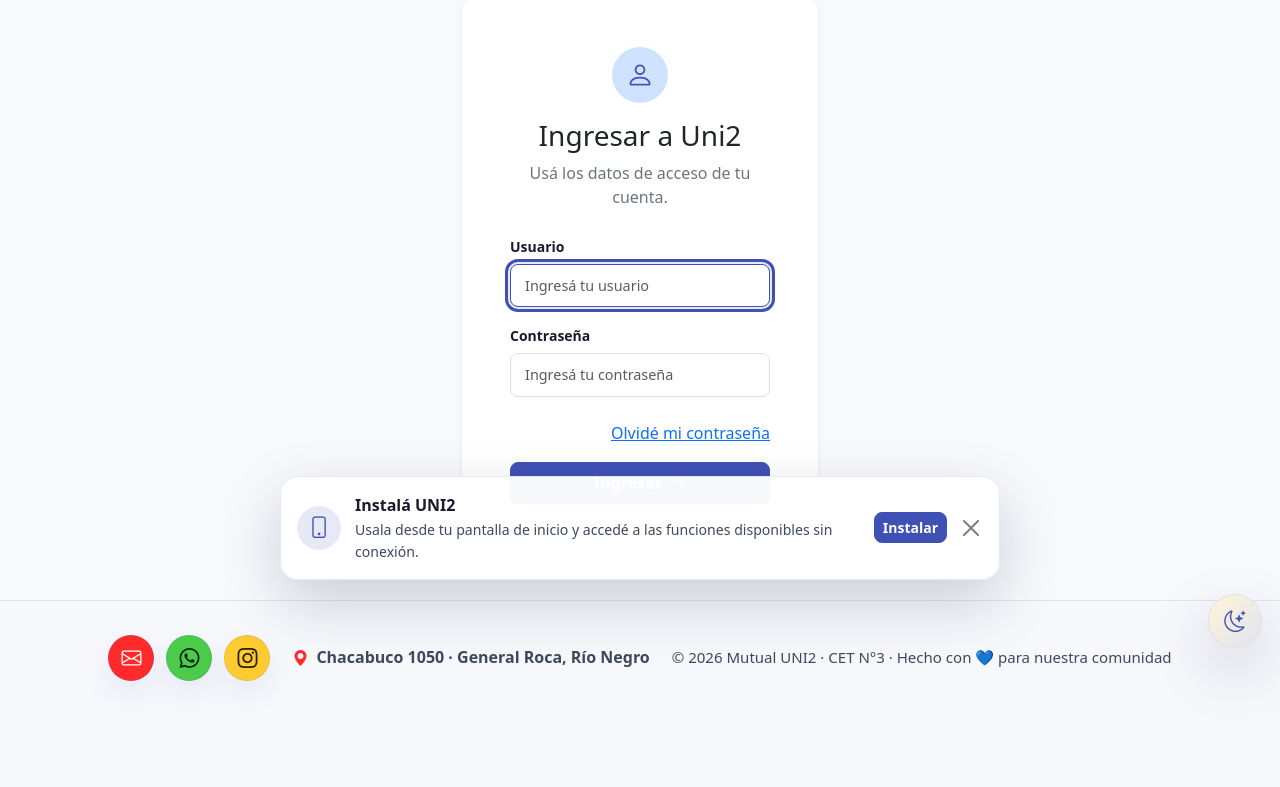
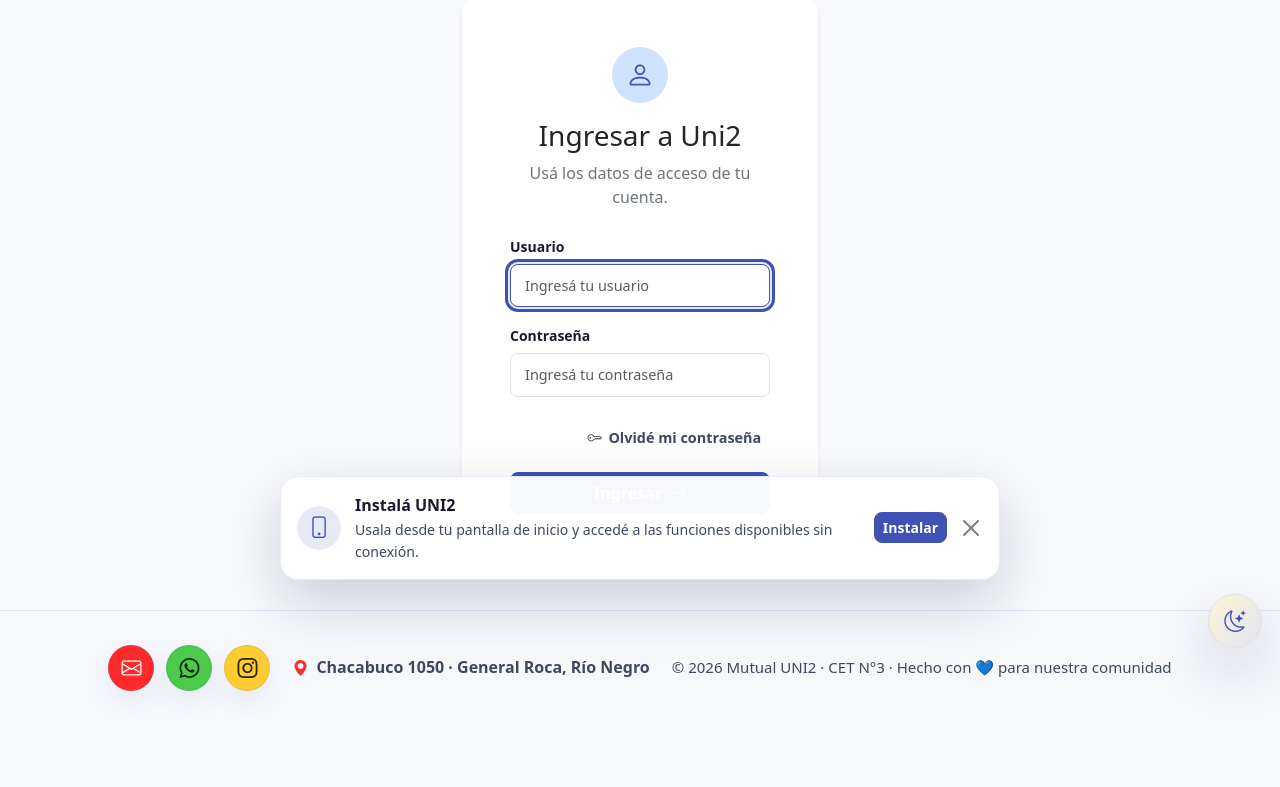
Before and after one commit to CET-3/uni2, a Django app: page /login/ in a window 1280 px wide. Shown: the part 134-921 px from the top of the page. Before the commit the page ends 815 px from the top, so only its background shows below. Run offline with Django 5.2, Linux system fonts and the light colour scheme; some libraries are stand-ins or nearby versions.

Commit message:
Mejora la presentación de recuperar contraseña

```diff
--- a/static/css/uni2-design-system.css
+++ b/static/css/uni2-design-system.css
@@ -1288,6 +1288,26 @@
   outline-offset: 2px;
 }
 
+.uni2-login-recovery-link {
+  align-items: center;
+  border-radius: var(--radius-control);
+  color: var(--color-text-secondary);
+  display: inline-flex;
+  font-size: 0.9rem;
+  font-weight: 600;
+  gap: 0.4rem;
+  padding: 0.4rem 0.55rem;
+  text-decoration: none;
+  transition: background-color var(--motion-duration-fast) var(--motion-easing-standard), color var(--motion-duration-fast) var(--motion-easing-standard);
+}
+
+.uni2-login-recovery-link:hover,
+.uni2-login-recovery-link:focus-visible {
+  background-color: var(--color-surface-muted);
+  color: var(--color-text);
+  text-decoration: none;
+}
+
 .form-control.is-invalid,
 .form-select.is-invalid {
   border-color: var(--brand-red);
--- a/templates/registration/login.html
+++ b/templates/registration/login.html
@@ -35,7 +35,10 @@
                             {% endif %}
                         </div>
                         <div class="text-end mb-3">
-                            <a href="{% url 'usuarios:recuperar_contrasena' %}">Olvidé mi contraseña</a>
+                            <a class="uni2-login-recovery-link" href="{% url 'usuarios:recuperar_contrasena' %}">
+                                <i class="bi bi-key" aria-hidden="true"></i>
+                                <span>Olvidé mi contraseña</span>
+                            </a>
                         </div>
                         <button class="btn btn-primary w-100 py-2" type="submit">
                             Ingresar
--- a/templates/registration/password_reset_done.html
+++ b/templates/registration/password_reset_done.html
@@ -8,8 +8,8 @@
         <div class="col-sm-10 col-md-8 col-lg-6">
             <div class="uni2-surface-card p-4 p-sm-5 text-center">
                 <i class="bi bi-envelope-check text-primary fs-1" aria-hidden="true"></i>
-                <h1 class="h3 mt-3">Revisá tu correo</h1>
-                <p class="text-secondary">Si los datos corresponden a una cuenta habilitada, vas a recibir un correo con los pasos para elegir una contraseña nueva.</p>
+                <h1 class="h3 mt-3">Solicitud recibida</h1>
+                <p class="text-secondary">Por seguridad no informamos si los datos coinciden. Si corresponden a una cuenta habilitada, vas a recibir un correo con los pasos para elegir una contraseña nueva.</p>
                 <a class="btn btn-primary" href="{% url 'usuarios:login' %}">Volver al login</a>
             </div>
         </div>
```
Also changed, not shown: especificacion/arquitectura/design-system.md (+6 -0 lines), especificacion/casos-de-uso/cu-recuperar-contrasena.md (+3 -2 lines), especificacion/pantallas/autenticacion.md (+6 -2 lines), usuarios/tests/test_password_recovery.py (+21 -3 lines).
